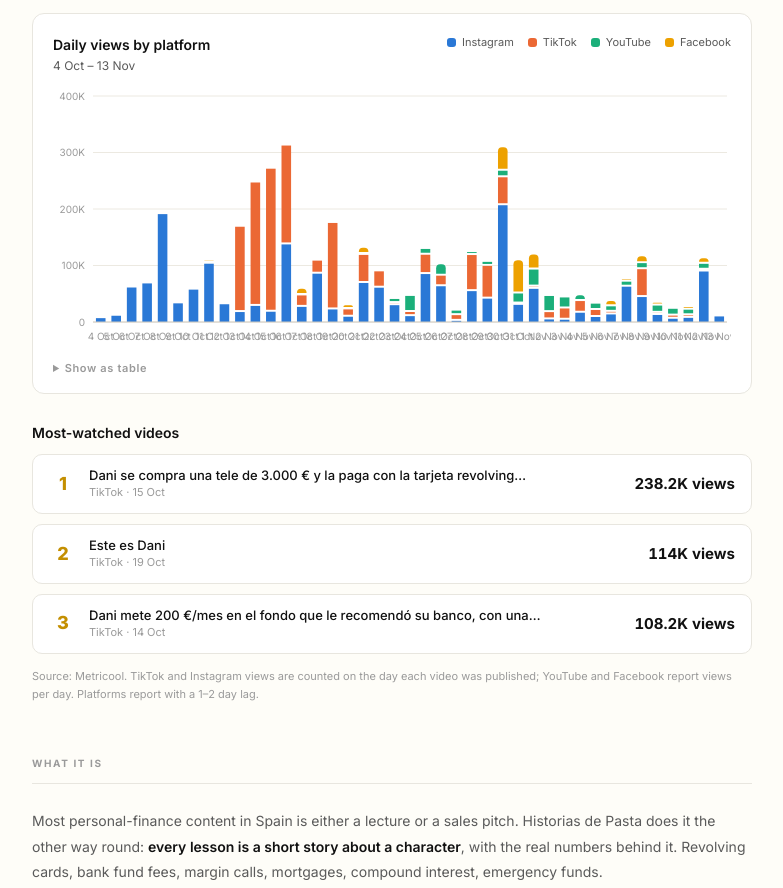
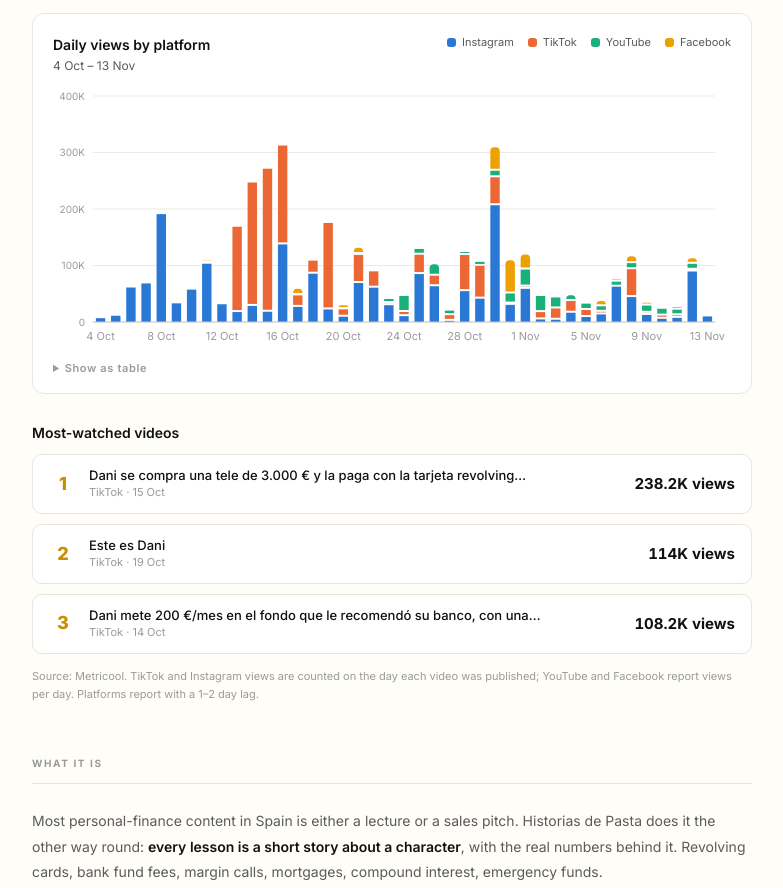
Before and after one commit to kikotajada/kikotajada.com, a plain HTML site: page historias-de-pasta/index.html in a window 1280 px wide. Shown: the part 817-1705 px from the top of the page, without its empty margins (248-1031 px from the left). Drawn offline with Linux system fonts and the light colour scheme.

Commit message:
Historias de Pasta: space chart date labels by width so they don't overlap
Co-Authored-By: Claude Opus 5.5 <noreply@anthropic.com>
Claude-Session: https://claude.ai/code/session_01DKtgjCSREpJJwqKdTnXhuB

```diff
--- a/historias-de-pasta/index.html
+++ b/historias-de-pasta/index.html
@@ -501,7 +501,7 @@
       const svg = document.getElementById('viewsChart');
       const W = svg.clientWidth || 700;
       const H = W < 480 ? 220 : 260;
-      const m = { t: 8, r: 4, b: 26, l: 40 };
+      const m = { t: 8, r: 16, b: 26, l: 40 };
       const iw = W - m.l - m.r, ih = H - m.t - m.b;
       svg.setAttribute('viewBox', `0 0 ${W} ${H}`);
       svg.setAttribute('height', H);
@@ -519,7 +519,8 @@
         g += `<line x1="${m.l}" x2="${W - m.r}" y1="${yy}" y2="${yy}" stroke="#ece9e1" stroke-width="1"/>`;
         g += `<text x="${m.l - 8}" y="${yy + 3.5}" text-anchor="end" font-size="10" fill="#9a9a9a">${k === 0 ? '0' : fmtCompact.format(v)}</text>`;
       }
-      const every = W < 480 ? 3 : (W < 640 ? 2 : 1);
+      // Space date labels by width (~56px each), counted back from the latest day so it is always labelled
+      const every = Math.max(1, Math.ceil(56 / band));
       days.forEach((d, i) => {
         const cx = m.l + band * i + band / 2;
         let base = 0;
@@ -541,8 +542,8 @@
           }
           base += sg.v;
         });
-        if (i % every === 0 || i === days.length - 1) {
-          g += `<text x="${cx}" y="${H - 8}" text-anchor="middle" font-size="10" fill="#9a9a9a">${short(d)}</text>`;
+        if ((days.length - 1 - i) % every === 0) {
+          g += `<text x="${cx}" y="${H - 8}" text-anchor="middle" font-size="11" fill="#9a9a9a">${short(d)}</text>`;
         }
         g += `<rect class="hit" data-i="${i}" x="${m.l + band * i}" y="${m.t}" width="${band}" height="${ih}" fill="transparent"/>`;
       });
```
